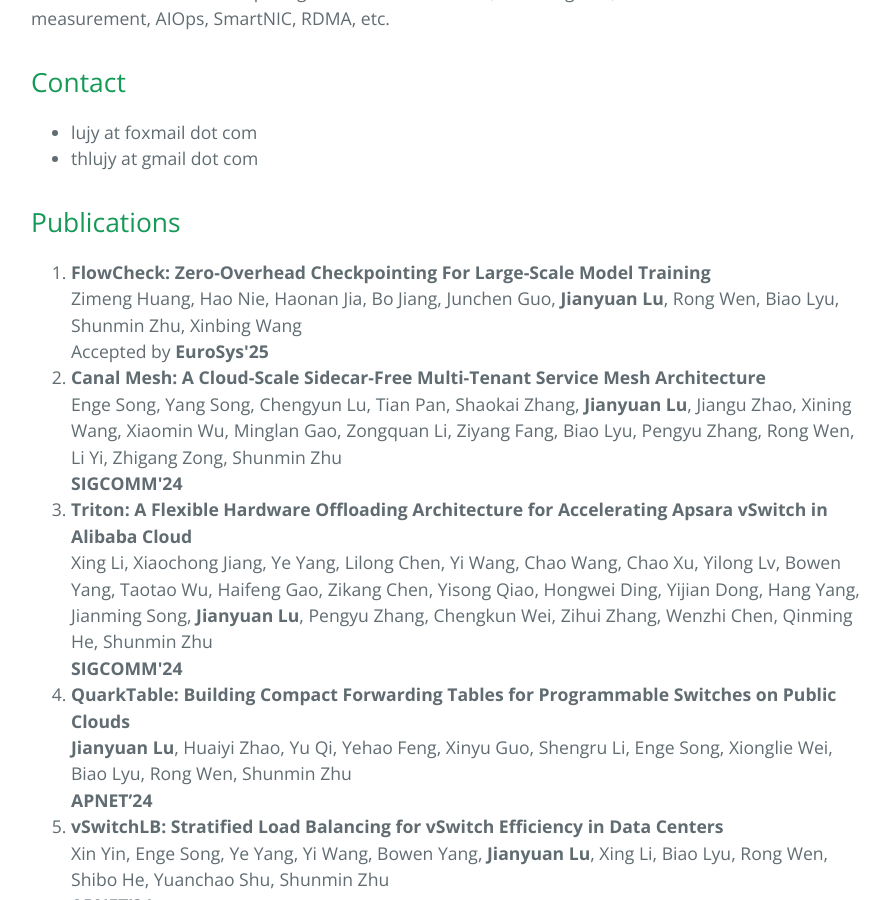
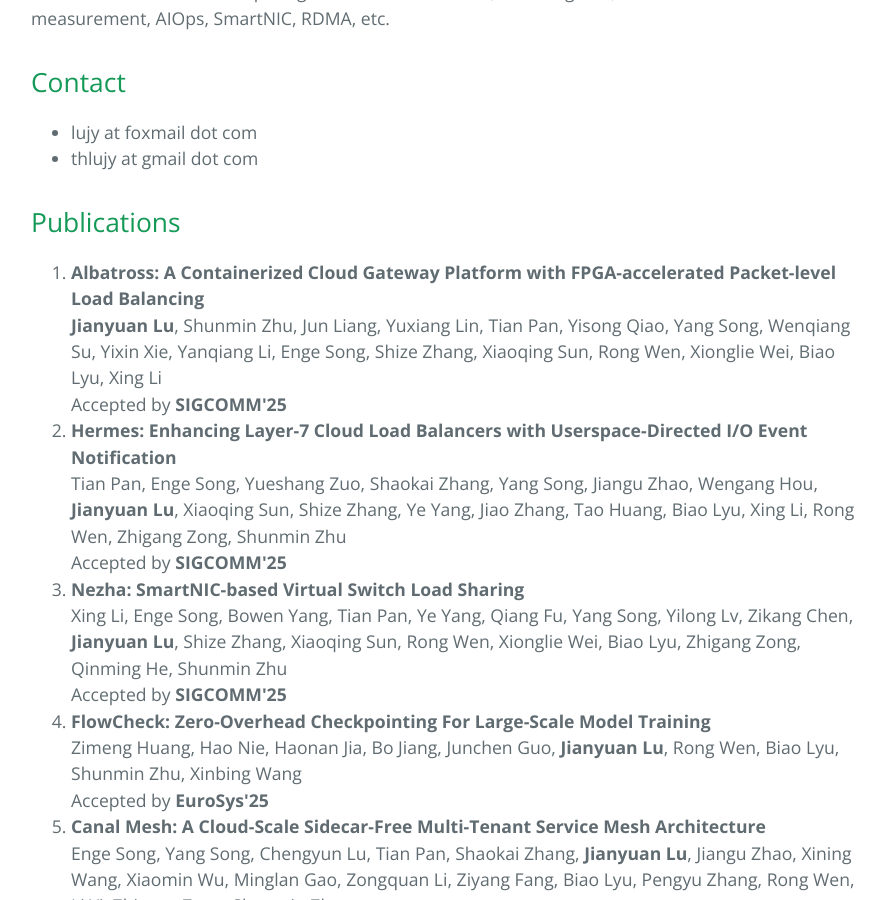
Before and after one commit to thlujy/thlujy.github.io, a Jekyll site: the page docs/index.html, which Jekyll copies as it is, in a window 1280 px wide and 900 px high, scrolled down 826 px. Shown: the whole window, without its empty margins (193-1083 px from the left). Built offline with Jekyll 4.4.1, drawn with Linux system fonts in a browser that asks for light colours.

Commit message:
Update sigcomm 2025

```diff
--- a/docs/index.html
+++ b/docs/index.html
@@ -56,6 +56,9 @@
 
 <h2 id="publications">Publications</h2>
 <ol>
+  <li><strong>Albatross: A Containerized Cloud Gateway Platform with FPGA-accelerated Packet-level Load Balancing</strong><br><strong>Jianyuan Lu</strong>, Shunmin Zhu, Jun Liang, Yuxiang Lin, Tian Pan, Yisong Qiao, Yang Song, Wenqiang Su, Yixin Xie, Yanqiang Li, Enge Song, Shize Zhang, Xiaoqing Sun, Rong Wen, Xionglie Wei, Biao Lyu, Xing Li<br>Accepted by <strong>SIGCOMM'25</strong></li>
+  <li><strong>Hermes: Enhancing Layer-7 Cloud Load Balancers with Userspace-Directed I/O Event Notification</strong><br>Tian Pan, Enge Song, Yueshang Zuo, Shaokai Zhang, Yang Song, Jiangu Zhao, Wengang Hou, <strong>Jianyuan Lu</strong>, Xiaoqing Sun, Shize Zhang, Ye Yang, Jiao Zhang, Tao Huang, Biao Lyu, Xing Li, Rong Wen, Zhigang Zong, Shunmin Zhu<br>Accepted by <strong>SIGCOMM'25</strong></li>
+  <li><strong>Nezha: SmartNIC-based Virtual Switch Load Sharing</strong><br>Xing Li, Enge Song, Bowen Yang, Tian Pan, Ye Yang, Qiang Fu, Yang Song, Yilong Lv, Zikang Chen, <strong>Jianyuan Lu</strong>, Shize Zhang, Xiaoqing Sun, Rong Wen, Xionglie Wei, Biao Lyu, Zhigang Zong, Qinming He, Shunmin Zhu<br>Accepted by <strong>SIGCOMM'25</strong></li>
   <li><strong>FlowCheck: Zero-Overhead Checkpointing For Large-Scale Model Training</strong><br>Zimeng Huang, Hao Nie, Haonan Jia, Bo Jiang, Junchen Guo, <strong>Jianyuan Lu</strong>, Rong Wen, Biao Lyu, Shunmin Zhu, Xinbing Wang<br>Accepted by <strong>EuroSys'25</strong></li>
   <li><strong>Canal Mesh: A Cloud-Scale Sidecar-Free Multi-Tenant Service Mesh Architecture</strong><br>Enge Song, Yang Song, Chengyun Lu, Tian Pan, Shaokai Zhang, <strong>Jianyuan Lu</strong>, Jiangu Zhao, Xining Wang, Xiaomin Wu, Minglan Gao, Zongquan Li, Ziyang Fang, Biao Lyu, Pengyu Zhang, Rong Wen, Li Yi, Zhigang Zong, Shunmin Zhu<br><strong>SIGCOMM'24</strong></li>
   <li><strong>Triton: A Flexible Hardware Offloading Architecture for Accelerating Apsara vSwitch in Alibaba Cloud</strong><br>Xing Li, Xiaochong Jiang, Ye Yang, Lilong Chen, Yi Wang, Chao Wang, Chao Xu, Yilong Lv, Bowen Yang, Taotao Wu, Haifeng Gao, Zikang Chen, Yisong Qiao, Hongwei Ding, Yijian Dong, Hang Yang, Jianming Song, <strong>Jianyuan Lu</strong>, Pengyu Zhang, Chengkun Wei, Zihui Zhang, Wenzhi Chen, Qinming He, Shunmin Zhu<br><strong>SIGCOMM'24</strong></li>
```
